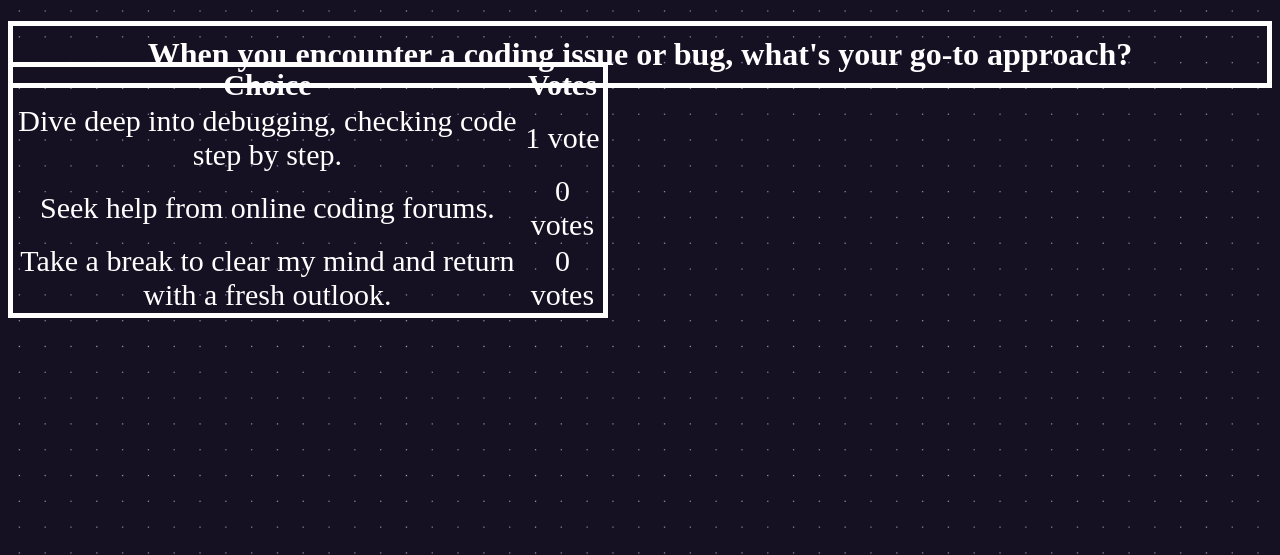
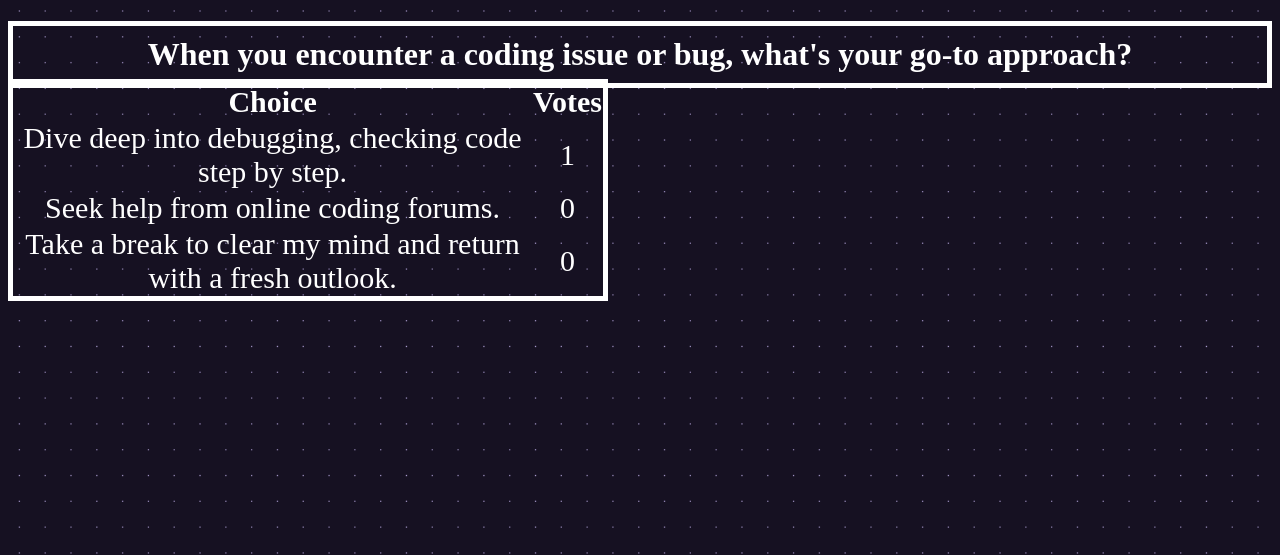
Before and after one commit to Qosanglesz/ku-polls, a Django app: page /polls/2/results/ in a window 1280 px wide. Shown: the part 182-737 px from the top of the page. Run offline with Django 4.2, Linux system fonts and the light colour scheme; data comes from the database, SQL or seed files in the repository.

Commit message:
remove vote(unit)

```diff
--- a/polls/templates/polls/results.html
+++ b/polls/templates/polls/results.html
@@ -23,7 +23,7 @@
             {% for choice in question.choice_set.all %}
                 <tr>
                     <td>{{ choice.choice_text }}</td>
-                    <td>{{ choice.votes }} vote{{ choice.votes|pluralize }}</td>
+                    <td>{{ choice.votes }}</td>
                 </tr>
             {% endfor %}
         </tbody>
```
